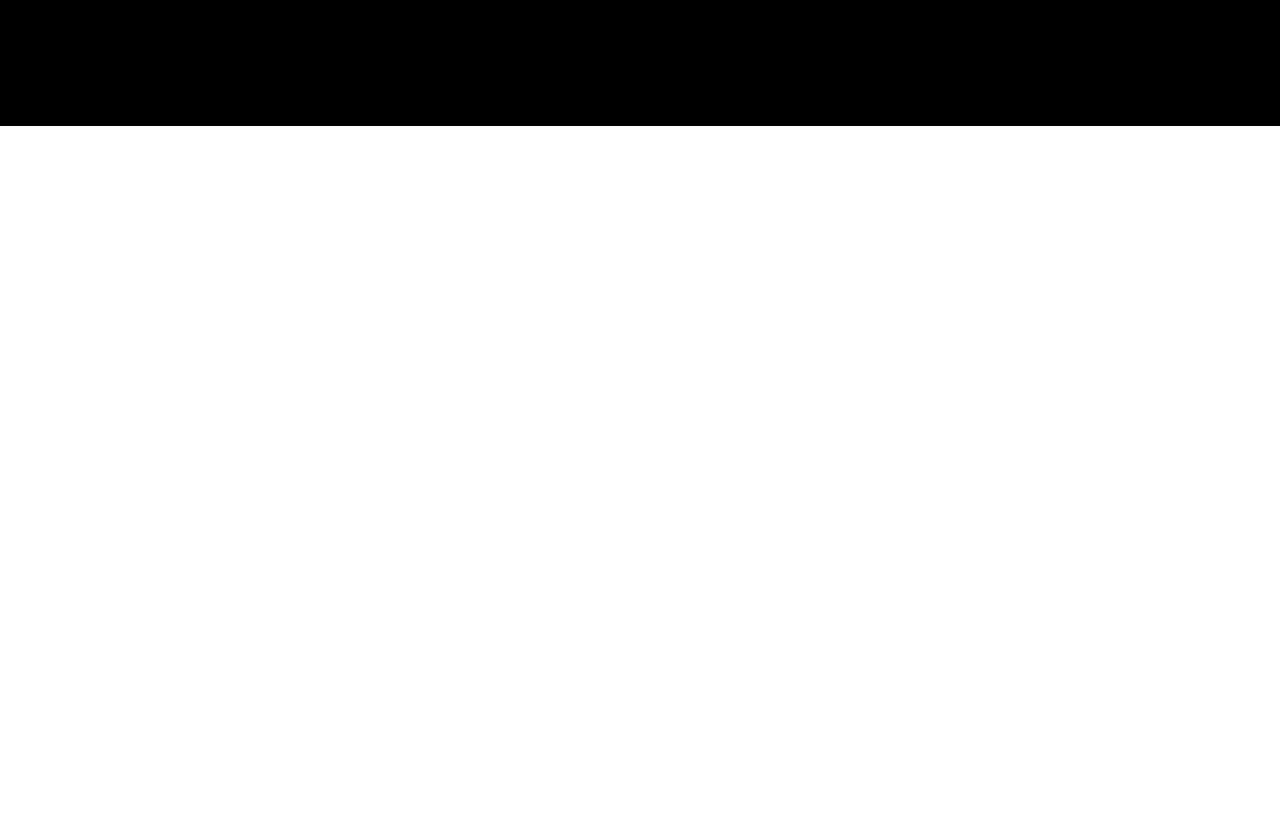
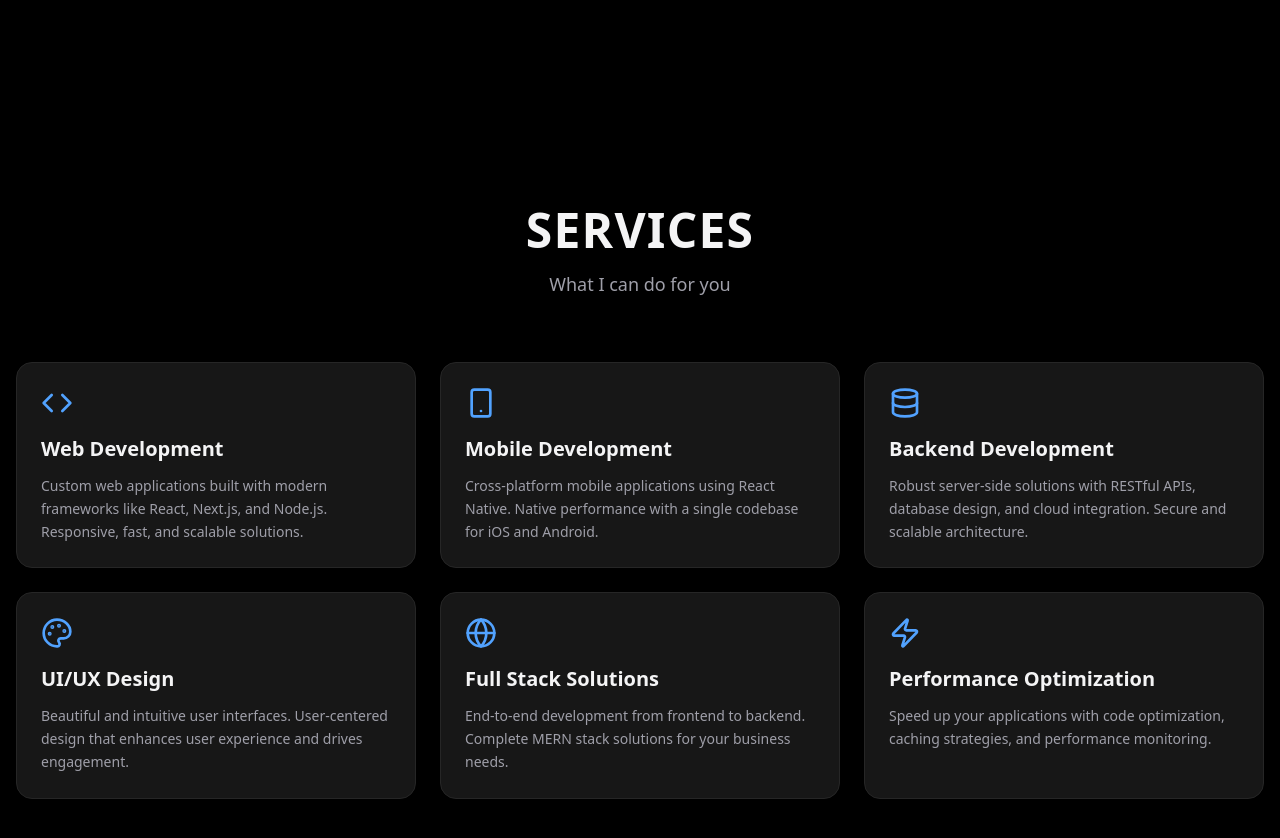
Before and after one commit to paulsunny90/my-portfolio, a Next.js app: page / in a window 1280 px wide. Shown: the part 1602-2440 px from the top of the page. Before the commit the page ends 1728 px from the top, so only its background shows below. Built offline with nearby package versions, Linux system fonts and the light colour scheme.

Commit message:
add servises

```diff
--- a/app/page.tsx
+++ b/app/page.tsx
@@ -1,11 +1,13 @@
 import React from 'react'
 import BackgroundRippleEffectDemo from "@/components/ui/BackgroundRippleEffectDemo";
 import{ CardHoverEffectDemo} from "@/components/Home/Skills/Skillsdata"
+import Services from '@/components/Home/services/services';
 const page = () => {
   return (
     <>
        <BackgroundRippleEffectDemo />
         <CardHoverEffectDemo/>
+        <Services/>
 
 
     </>
--- /dev/null
+++ b/components/Home/services/services.tsx
@@ -0,0 +1,110 @@
+"use client";
+import React, { useState } from "react";
+import { Code, Globe, Smartphone, Database, Palette, Zap } from "lucide-react";
+
+const Services = () => {
+  const [isDark] = useState(true);
+
+  const servicesData = [
+    {
+      icon: <Code className="w-8 h-8" />,
+      title: "Web Development",
+      description:
+        "Custom web applications built with modern frameworks like React, Next.js, and Node.js. Responsive, fast, and scalable solutions.",
+    },
+    {
+      icon: <Smartphone className="w-8 h-8" />,
+      title: "Mobile Development",
+      description:
+        "Cross-platform mobile applications using React Native. Native performance with a single codebase for iOS and Android.",
+    },
+    {
+      icon: <Database className="w-8 h-8" />,
+      title: "Backend Development",
+      description:
+        "Robust server-side solutions with RESTful APIs, database design, and cloud integration. Secure and scalable architecture.",
+    },
+    {
+      icon: <Palette className="w-8 h-8" />,
+      title: "UI/UX Design",
+      description:
+        "Beautiful and intuitive user interfaces. User-centered design that enhances user experience and drives engagement.",
+    },
+    {
+      icon: <Globe className="w-8 h-8" />,
+      title: "Full Stack Solutions",
+      description:
+        "End-to-end development from frontend to backend. Complete MERN stack solutions for your business needs.",
+    },
+    {
+      icon: <Zap className="w-8 h-8" />,
+      title: "Performance Optimization",
+      description:
+        "Speed up your applications with code optimization, caching strategies, and performance monitoring.",
+    },
+  ];
+
+  return (
+    <div
+      className={`min-h-screen py-20 px-4 transition-colors duration-300 ${
+        isDark ? "bg-black" : "bg-white"
+      }`}
+    >
+      <div className="max-w-7xl mx-auto">
+        <div className="text-center mb-16">
+          <h1
+            className={`text-4xl md:text-5xl font-bold tracking-wide mb-4 transition-colors duration-300 ${
+              isDark ? "text-zinc-100" : "text-zinc-900"
+            }`}
+          >
+            SERVICES
+          </h1>
+          <p
+            className={`text-lg transition-colors duration-300 ${
+              isDark ? "text-zinc-400" : "text-zinc-600"
+            }`}
+          >
+            What I can do for you
+          </p>
+        </div>
+
+        <div className="grid grid-cols-1 md:grid-cols-2 lg:grid-cols-3 gap-6">
+          {servicesData.map((service, idx) => (
+            <div
+              key={idx}
+              className={`group relative p-6 rounded-2xl border transition-all duration-300 hover:scale-105 cursor-pointer ${
+                isDark
+                  ? "bg-neutral-900 border-neutral-800 hover:border-neutral-700 hover:bg-neutral-800"
+                  : "bg-white border-neutral-200 hover:border-neutral-300 hover:bg-neutral-50"
+              }`}
+            >
+              <div
+                className={`mb-4 transition-colors duration-300 ${
+                  isDark ? "text-blue-400" : "text-blue-600"
+                }`}
+              >
+                {service.icon}
+              </div>
+              <h3
+                className={`text-xl font-bold mb-3 transition-colors duration-300 ${
+                  isDark ? "text-zinc-100" : "text-zinc-900"
+                }`}
+              >
+                {service.title}
+              </h3>
+              <p
+                className={`text-sm leading-relaxed transition-colors duration-300 ${
+                  isDark ? "text-zinc-400" : "text-zinc-600"
+                }`}
+              >
+                {service.description}
+              </p>
+            </div>
+          ))}
+        </div>
+      </div>
+    </div>
+  );
+};
+
+export default Services;
--- a/components/ui/BackgroundRippleEffectDemo.tsx
+++ b/components/ui/BackgroundRippleEffectDemo.tsx
@@ -9,7 +9,7 @@ export default function BackgroundRippleEffectDemo() {
 
   return (
     <div
-      className={`relative flex min-h-screen w-full flex-col items-start justify-start overflow-hidden transition-colors duration-300 ${isDark ? "bg-black" : "bg-white"
+      className={`relative flex h-5xl min-h-screen w-full flex-col items-start justify-start overflow-hidden transition-colors duration-300 ${isDark ? "bg-black" : "bg-white"
         }`}
     >
       <Navbar/>
@@ -24,7 +24,7 @@ export default function BackgroundRippleEffectDemo() {
       >
         {isDark ? <Sun className="h-5 w-5" /> : <Moon className="h-5 w-5" />}
       </button>
-      <BackgroundRippleEffect isDark={isDark} />
+      <BackgroundRippleEffect isDark={isDark}  />
       <div className="mt-60 w-full">
         <h2
           className={`relative z-10 mx-auto max-w-4xl text-center text-2xl font-bold md:text-4xl lg:text-7xl transition-colors duration-300 ${isDark ? "text-neutral-100" : "text-neutral-800"
```
Also changed, not shown: components/Home/Skills/Skillsdata.tsx (line endings or trailing spaces), components/ui/background-ripple-effect.tsx (line endings or trailing spaces), components/ui/card-hover-effect.tsx (line endings or trailing spaces).
